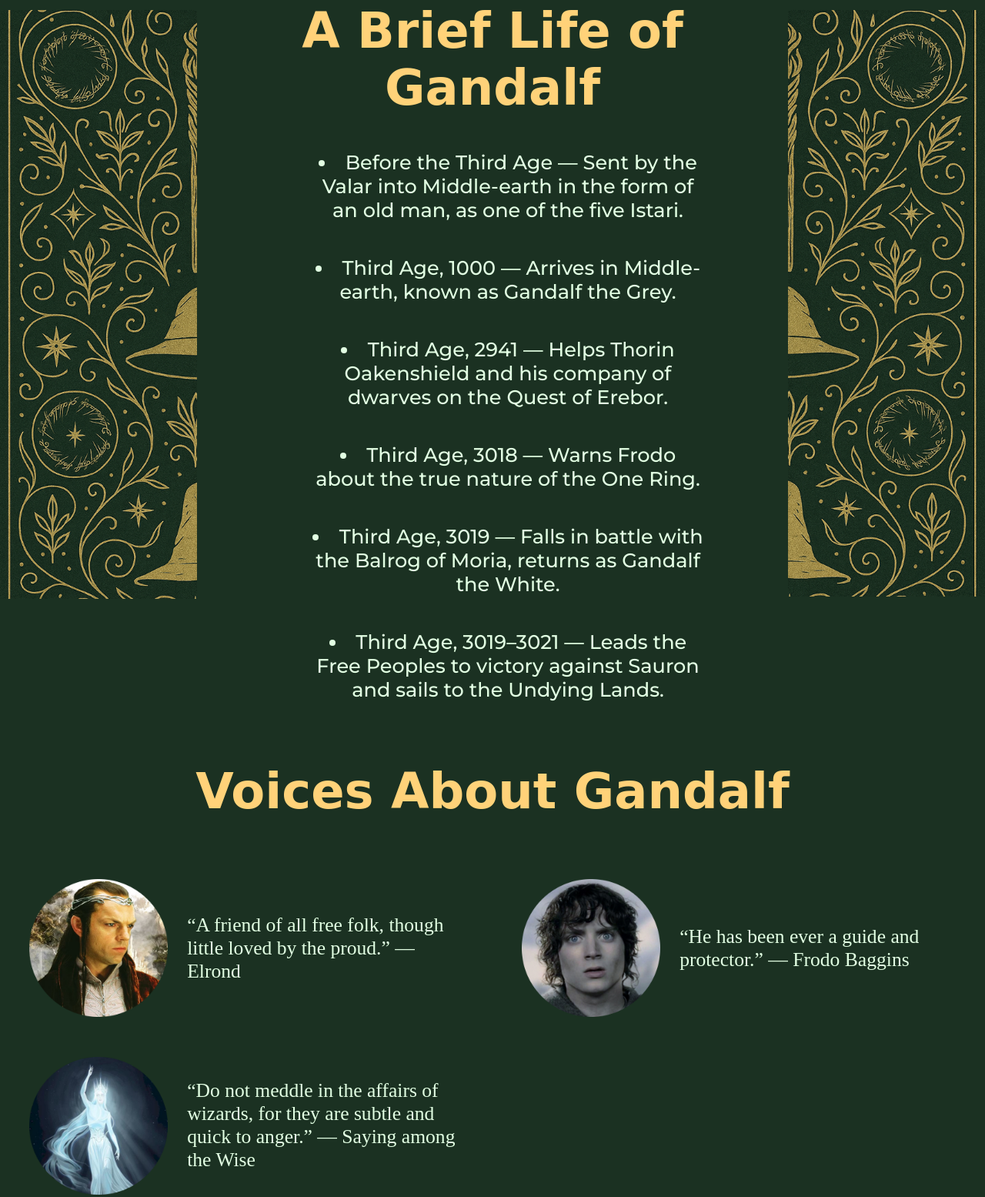
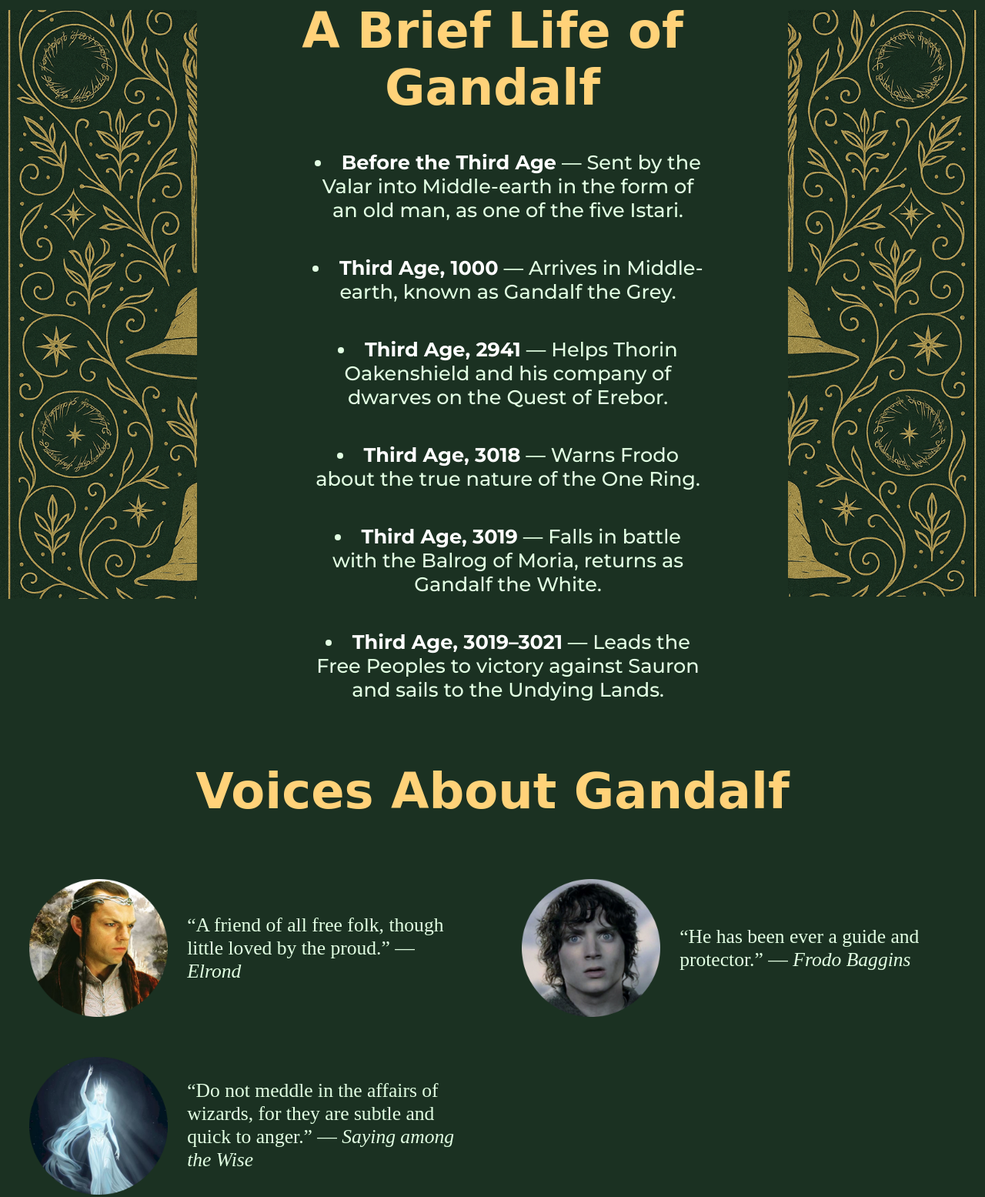
Before and after one commit to foreigndalone/bootcamp-prep-project, a plain HTML site: page index.html in a window 1280 px wide. Shown: the part 759-2314 px from the top of the page at 77% size. Drawn offline with Linux system fonts and the light colour scheme; a web font is replaced by a local one.

Commit message:
Added elements b and i to index page

```diff
--- a/index.html
+++ b/index.html
@@ -38,12 +38,12 @@
 
     <h1>A Brief Life of Gandalf</h1>
     <ul class="biography">
-        <li class="bio">Before the Third Age — Sent by the Valar into Middle-earth in the form of an old man, as one of the five Istari.</li>
-        <li class="bio">Third Age, 1000 — Arrives in Middle-earth, known as Gandalf the Grey.</li>
-        <li class="bio">Third Age, 2941 — Helps Thorin Oakenshield and his company of dwarves on the Quest of Erebor.</li>
-        <li class="bio">Third Age, 3018 — Warns Frodo about the true nature of the One Ring.</li>
-        <li class="bio">Third Age, 3019 — Falls in battle with the Balrog of Moria, returns as Gandalf the White.</li>
-        <li class="bio">Third Age, 3019–3021 — Leads the Free Peoples to victory against Sauron and sails to the Undying Lands.</li>
+        <li class="bio"><b class="bold">Before the Third Age</b> — Sent by the Valar into Middle-earth in the form of an old man, as one of the five Istari.</li>
+        <li class="bio"><b class="bold">Third Age, 1000</b> — Arrives in Middle-earth, known as Gandalf the Grey.</li>
+        <li class="bio"><b class="bold">Third Age, 2941</b> — Helps Thorin Oakenshield and his company of dwarves on the Quest of Erebor.</li>
+        <li class="bio"><b class="bold">Third Age, 3018</b> — Warns Frodo about the true nature of the One Ring.</li>
+        <li class="bio"><b class="bold">Third Age, 3019</b> — Falls in battle with the Balrog of Moria, returns as Gandalf the White.</li>
+        <li class="bio"><b class="bold">Third Age, 3019–3021</b> — Leads the Free Peoples to victory against Sauron and sails to the Undying Lands.</li>
     </ul>
 </article>
 
@@ -52,15 +52,15 @@
     <div class="reviews">
     <div class="review">
         <img src="photos/elrond 1.png" alt="" class="review-photo">
-        <p>“A friend of all free folk, though little loved by the proud.” — Elrond</p>
+        <p>“A friend of all free folk, though little loved by the proud.” — <i>Elrond</i></p>
     </div>
     <div class="review">
         <img src="photos/frodo_beggins 1.png" alt="" class="review-photo">
-        <p>“He has been ever a guide and protector.” — Frodo Baggins</p>
+        <p>“He has been ever a guide and protector.” — <i>Frodo Baggins</i></p>
     </div>
     <div class="review">
         <img src="photos/wises 1.png" alt="" class="review-photo">
-        <p>“Do not meddle in the affairs of wizards, for they are subtle and quick to anger.” — Saying among the Wise</p>
+        <p>“Do not meddle in the affairs of wizards, for they are subtle and quick to anger.” — <i>Saying among the Wise</i></p>
     </div>
     </div>
      <a href="index.html"><img src="photos/gandalf-hat 1.png" alt="" class="last-hat"></a>
--- a/style.css
+++ b/style.css
@@ -127,3 +127,6 @@ a {
     text-decoration: none;
     color: rgb(226, 255, 227);
 }
+b.bold {
+    color: white;
+}
```
